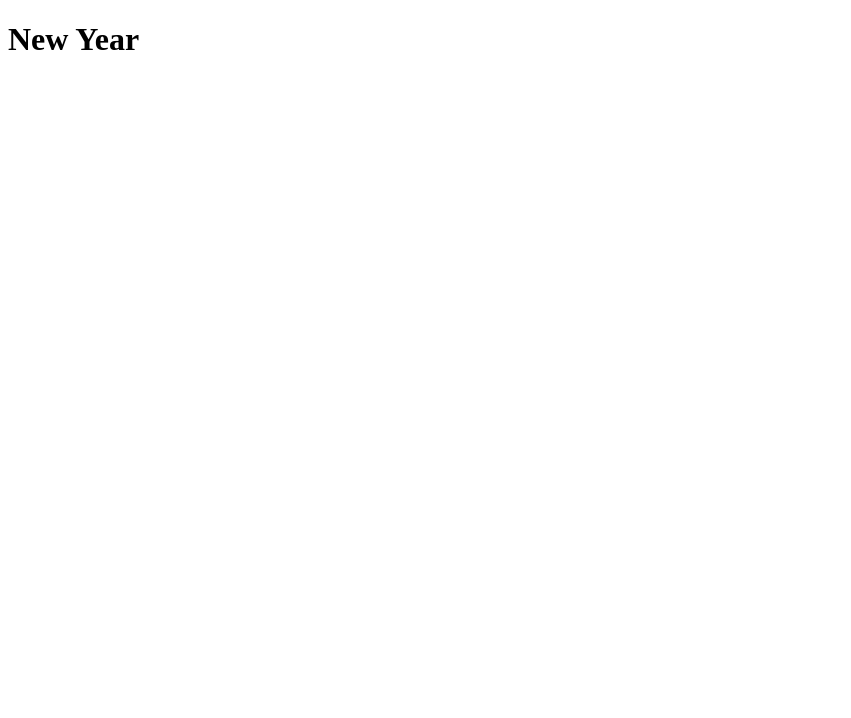
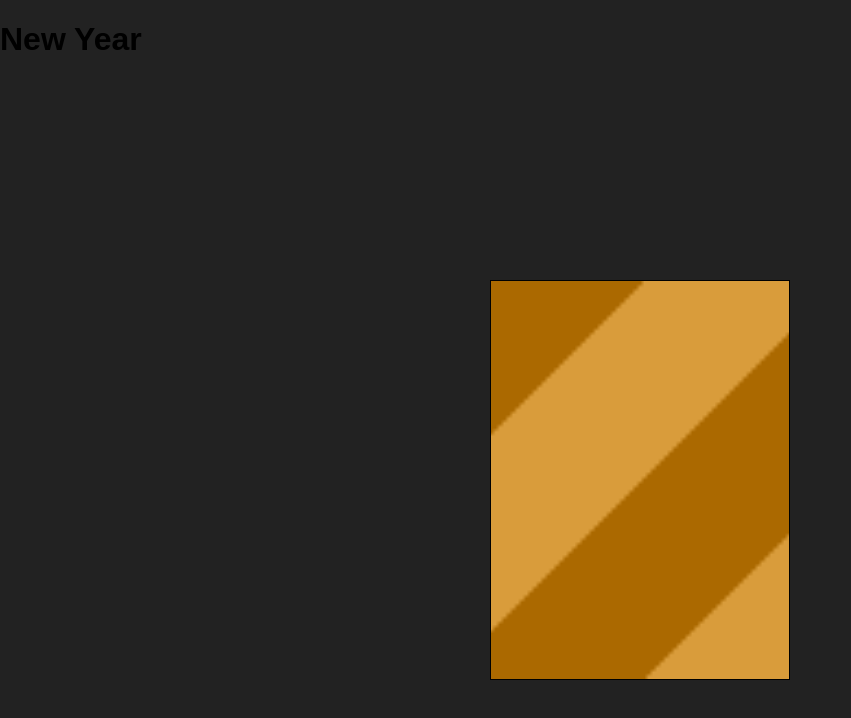
Before and after one commit to zhouzhouos/works-exhibition, a plain HTML site: page hanhan/greeting_card/index.html in a window 1280 px wide. Shown: the whole page, without its empty margins (0-851 px from the left). Drawn offline with Linux system fonts and the light colour scheme.

Commit message:
贺卡初试

```diff
--- a/hanhan/greeting_card/index.html
+++ b/hanhan/greeting_card/index.html
@@ -7,7 +7,7 @@
 
     <!-- <link href="https://cdn.bootcdn.net/ajax/libs/twitter-bootstrap/5.2.3/css/bootstrap.min.css" rel="stylesheet"
         integrity="sha384-GLhlTQ8iRABdZLl6O3oVMWSktQOp6b7In1Zl3/Jr59b6EGGoI1aFkw7cmDA6j6gD" crossorigin="anonymous"> -->
-
+    <link rel="stylesheet" href="./tree.css">
 </head>
 
 <body>
@@ -24,7 +24,26 @@
     <!-- <script src="./index.js"></script> -->
 
     <h1>New Year</h1>
+    <!-- Feel free to edit the image and the message to make it more personal. Also share it to someone you love. -->
 
+    <div class="container">
+        <div class="card">
+            <div class="imgBox">
+                <img src="../countdown.png" alt="">
+            </div>
+            <div class="content">
+                <h2>Happy New Year</h2>
+                <p>Hello everyone. If you're reading this paragraph, I just wanted to wish you a prosperous new year and
+                    hope that next year will suck less than 2020. Thank you all for being here and happy new year. Bye!
+                    <br><br>~ Ethan</p>
+            </div>
+        </div>
+    </div>
+
+
+
+
+    <script src="./tree.js"></script>
 </body>
 
 </html>
--- /dev/null
+++ b/hanhan/greeting_card/tree.css
@@ -0,0 +1,73 @@
+/* @import url("https://fonts.googleapis.com/css2?family=Quicksand:wght@400;700&display=swap"); */
+
+body {
+	margin: 0;
+	padding: 0;
+	background: #222;
+	font-family: "Quicksand", sans-serif;
+}
+
+.container {
+	display: flex;
+	align-items: center;
+	justify-content: center;
+	min-height: 100vh;
+}
+
+.card {
+	position: relative;
+	margin: 20px 0;
+	width: 300px;
+	height: 400px;
+	background: #f5f5f5;
+	transform-style: preserve-3d;
+	transform: perspective(2000px);
+	transition: 0.75s;
+}
+
+.card:hover {
+	transform: perspective(2000px) rotate(-5deg);
+}
+
+.card .imgBox {
+	position: relative;
+	width: 100%;
+	height: 100%;
+	border: 1px solid #000000;
+	box-sizing: border-box;
+	transform-origin: left;
+	z-index: 1;
+	transition: 0.75s;
+}
+
+.card:hover .imgBox {
+	transform: rotateY(-130deg);
+}
+
+.card .imgBox img {
+	position: absolute;
+	top: 0;
+	left: 0;
+	width: 100%;
+	height: 100%;
+	object-fit: cover;
+}
+
+.card .content {
+	position: absolute;
+	top: 0;
+	left: 0;
+	box-sizing: border-box;
+	padding: 25px;
+}
+
+.card .content h2 {
+	margin: 0;
+	padding: 0;
+	font-size: 2.3em;
+}
+
+.card .content p {
+	margin-top: 10px;
+	line-height: 1.35em;
+}
```
Also changed, not shown: hanhan/greeting_card/tree.js (added).
